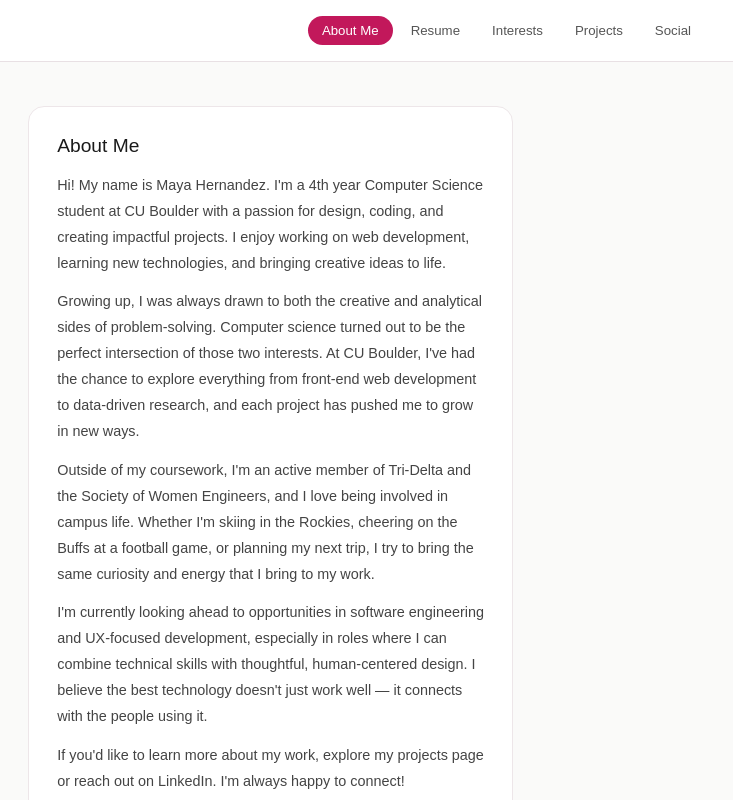
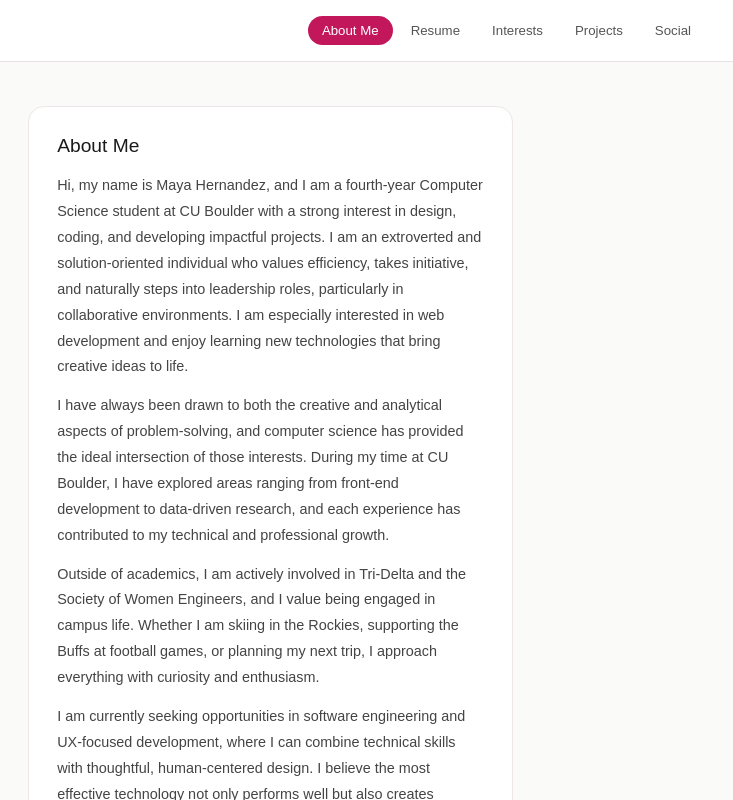
Before and after one commit to mmayahernandez/mayahernandez.com, a plain HTML site: page index.html in a window 1280 px wide. Shown: the top 800 px of the page, 547-1280 px from the left. Drawn offline with Linux system fonts and the light colour scheme.

Commit message:
Update index.html

```diff
--- a/index.html
+++ b/index.html
@@ -89,11 +89,11 @@
       </div>
       <div class="about-card">
         <h2>About Me</h2>
-        <p>Hi! My name is Maya Hernandez. I'm a 4th year Computer Science student at CU Boulder with a passion for design, coding, and creating impactful projects. I enjoy working on web development, learning new technologies, and bringing creative ideas to life.</p>
-        <p>Growing up, I was always drawn to both the creative and analytical sides of problem-solving. Computer science turned out to be the perfect intersection of those two interests. At CU Boulder, I've had the chance to explore everything from front-end web development to data-driven research, and each project has pushed me to grow in new ways.</p>
-        <p>Outside of my coursework, I'm an active member of Tri-Delta and the Society of Women Engineers, and I love being involved in campus life. Whether I'm skiing in the Rockies, cheering on the Buffs at a football game, or planning my next trip, I try to bring the same curiosity and energy that I bring to my work.</p>
-        <p>I'm currently looking ahead to opportunities in software engineering and UX-focused development, especially in roles where I can combine technical skills with thoughtful, human-centered design. I believe the best technology doesn't just work well — it connects with the people using it.</p>
-        <p>If you'd like to learn more about my work, explore my projects page or reach out on LinkedIn. I'm always happy to connect!</p>
+        <p>Hi, my name is Maya Hernandez, and I am a fourth-year Computer Science student at CU Boulder with a strong interest in design, coding, and developing impactful projects. I am an extroverted and solution-oriented individual who values efficiency, takes initiative, and naturally steps into leadership roles, particularly in collaborative environments. I am especially interested in web development and enjoy learning new technologies that bring creative ideas to life.</p>
+        <p>I have always been drawn to both the creative and analytical aspects of problem-solving, and computer science has provided the ideal intersection of those interests. During my time at CU Boulder, I have explored areas ranging from front-end development to data-driven research, and each experience has contributed to my technical and professional growth.</p>
+        <p>Outside of academics, I am actively involved in Tri-Delta and the Society of Women Engineers, and I value being engaged in campus life. Whether I am skiing in the Rockies, supporting the Buffs at football games, or planning my next trip, I approach everything with curiosity and enthusiasm.</p>
+        <p>I am currently seeking opportunities in software engineering and UX-focused development, where I can combine technical skills with thoughtful, human-centered design. I believe the most effective technology not only performs well but also creates meaningful and intuitive experiences for users.</p>
+        <p>If you would like to learn more about my work, please feel free to explore my projects or connect with me on LinkedIn. I am always open to new opportunities and professional connections.</p>
         <a class="btn" href="https://drive.google.com/file/d/1k7kbAykiqC-5kd97CTgaf1wNPwVeVxsx/view" target="_blank" style="margin-top:0.5rem;">View My Resume</a>
       </div>
     </div>
```
